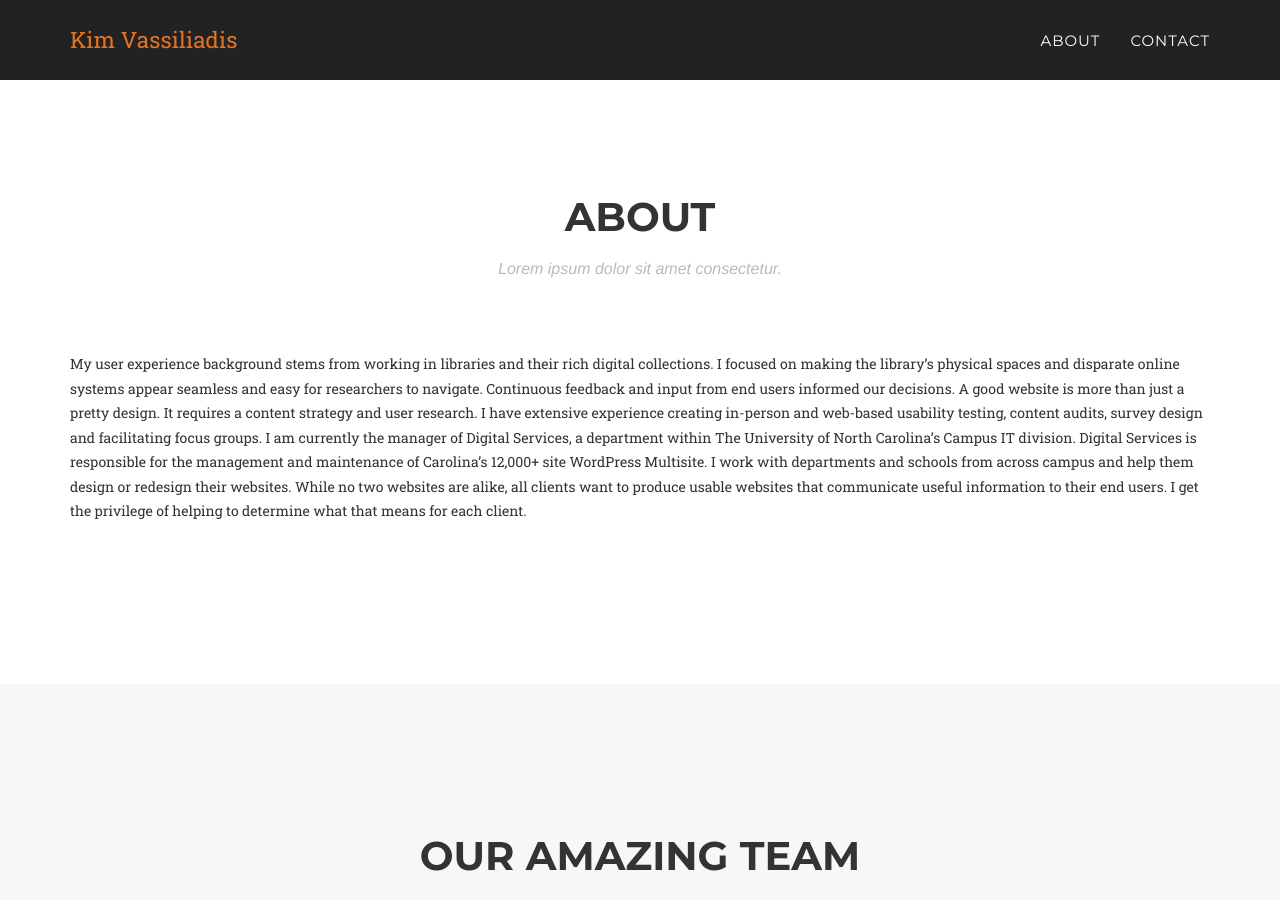
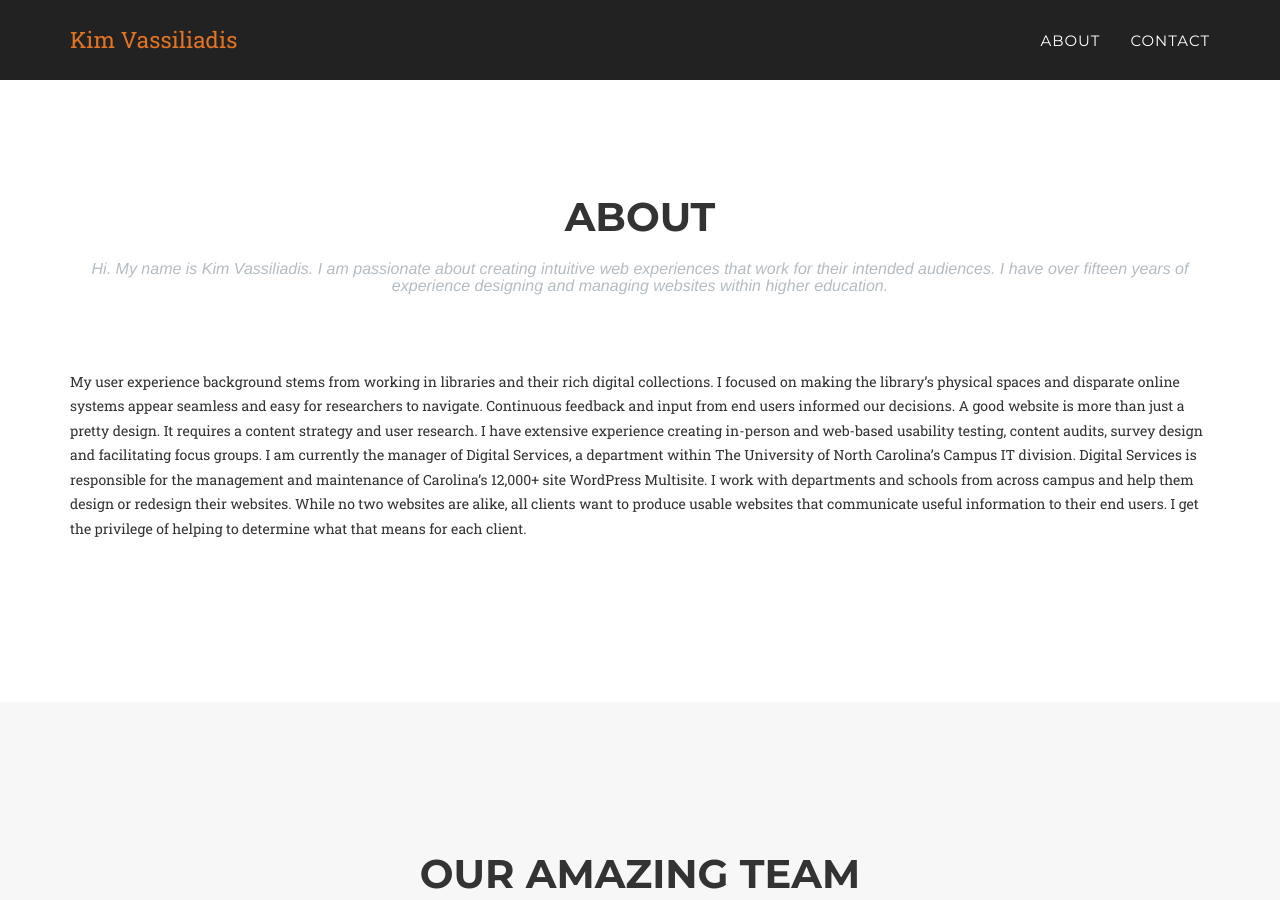
Before and after one commit to kimbrarian/jekyll, a Jekyll site: the page built from index.html, in a window 1280 px wide and 900 px high, scrolled down 2661 px. Built offline with Jekyll 4.4.1, drawn with Linux system fonts in a browser that asks for light colours; some web fonts are replaced.

Commit message:
Update about.html

```diff
--- a/_includes/about.html
+++ b/_includes/about.html
@@ -4,14 +4,24 @@
             <div class="row">
                 <div class="col-lg-12 text-center">
                     <h2 class="section-heading">About</h2>
-                    <h3 class="section-subheading text-muted">Lorem ipsum dolor sit amet consectetur.</h3>
+                    <h3 class="section-subheading text-muted">Hi. My name is Kim Vassiliadis. I am passionate about creating intuitive web
+                        experiences that work for their intended audiences.
+                        I have over fifteen years of experience designing and managing websites within higher education.</h3>
                 </div>
             </div>
             <div class="row">
                 <div class="col-lg-12">
-                   <p>My user experience background stems from working in libraries and their rich digital collections. I focused on making the library’s physical spaces and disparate online systems appear seamless and easy for researchers to navigate. Continuous feedback and input from end users informed our decisions.
-A good website is more than just a pretty design. It requires a content strategy and user research. I have extensive experience creating in-person and web-based usability testing, content audits, survey design and facilitating focus groups.
-I am currently the manager of Digital Services, a department within The University of North Carolina’s Campus IT division. Digital Services is responsible for the management and maintenance of Carolina’s 12,000+ site WordPress Multisite. I work with departments and schools from across campus and help them design or redesign their websites. While no two websites are alike, all clients want to produce usable websites that communicate useful information to their end users. I get the privilege of helping to determine what that means for each client.
+                   <p>My user experience background stems from working in libraries and their rich digital collections.
+                       I focused on making the library’s physical spaces and disparate online systems appear seamless and easy for
+                       researchers to navigate. Continuous feedback and input from end users informed our decisions. A good website is
+                       more than just a pretty design. It requires a content strategy and user research. I have extensive experience
+                       creating in-person and web-based usability testing, content audits, survey design and facilitating focus groups.
+                       I am currently the manager of Digital Services, a department within The University of North Carolina’s Campus IT
+                       division. Digital  Services is responsible for the management and maintenance of Carolina’s 12,000+ site WordPress
+                       Multisite. I
+                       work with departments and schools from across campus and help them design or redesign their websites. While
+                       no two websites are alike, all clients want to produce usable websites that communicate useful information to
+                       their end users. I get the privilege of helping to determine what that means for each client.
                     </p>
                     <!--
                     <ul class="timeline">
```
